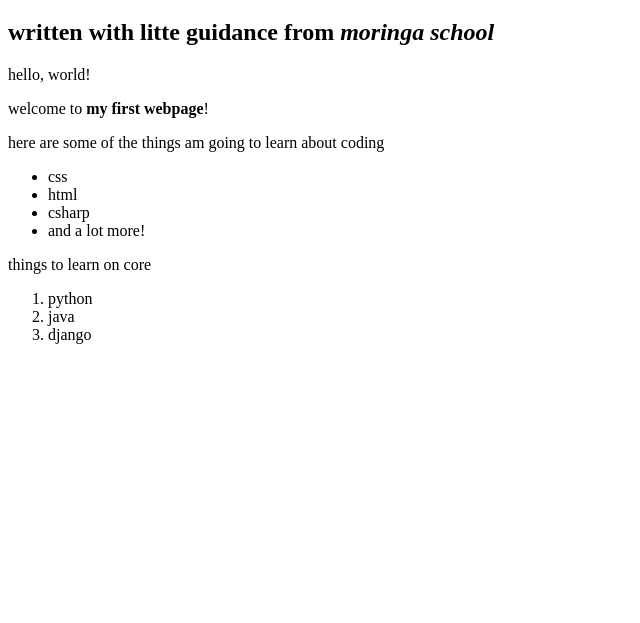
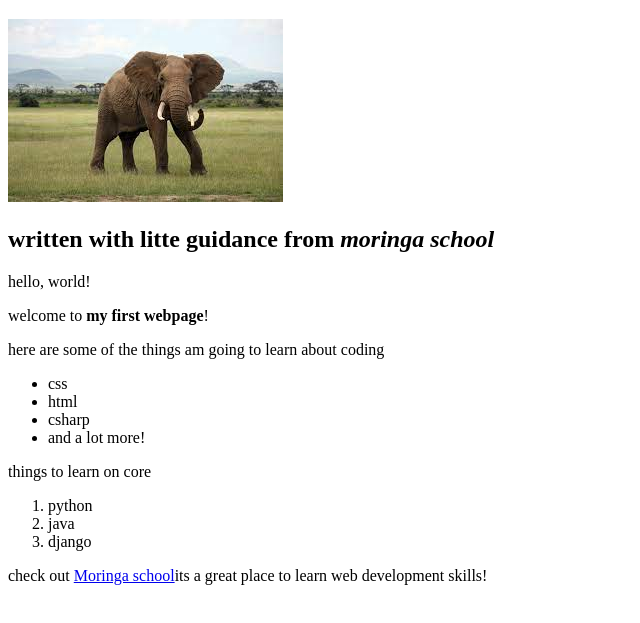
Before and after one commit to morrisonGithinji/my-first-website, a plain HTML site: page my-first-website.htm in a window 1280 px wide. Shown: the part 87-710 px from the top of the page, without its empty margins (0-640 px from the left). Drawn offline with Linux system fonts and the light colour scheme.

Commit message:
add image ang weblink elements

```diff
--- a/my-first-website.htm
+++ b/my-first-website.htm
@@ -16,6 +16,7 @@
     </head>
       <body>
         <h1>MY FIRST WEBPAGE</h1>
+        <img src="images/elephant.jpeg" alt="a photo of an elephant">
         <h2>written with litte guidance from <em>moringa school</em></h2>
         <p>hello, world!</p>
         <p>welcome to <strong>my first webpage</strong>!</p>
@@ -32,5 +33,6 @@
               <li>java</li>
               <li>django</li>
           </ol>
+        <p>check out <a href="http://moringaschool.com/">Moringa school</a>its a great place to learn web development skills!</p>
       </body>
 </html>
```
Also changed, not shown: images/elephant.jpeg (added). Lines whose indentation alone changed are shown as unchanged.
